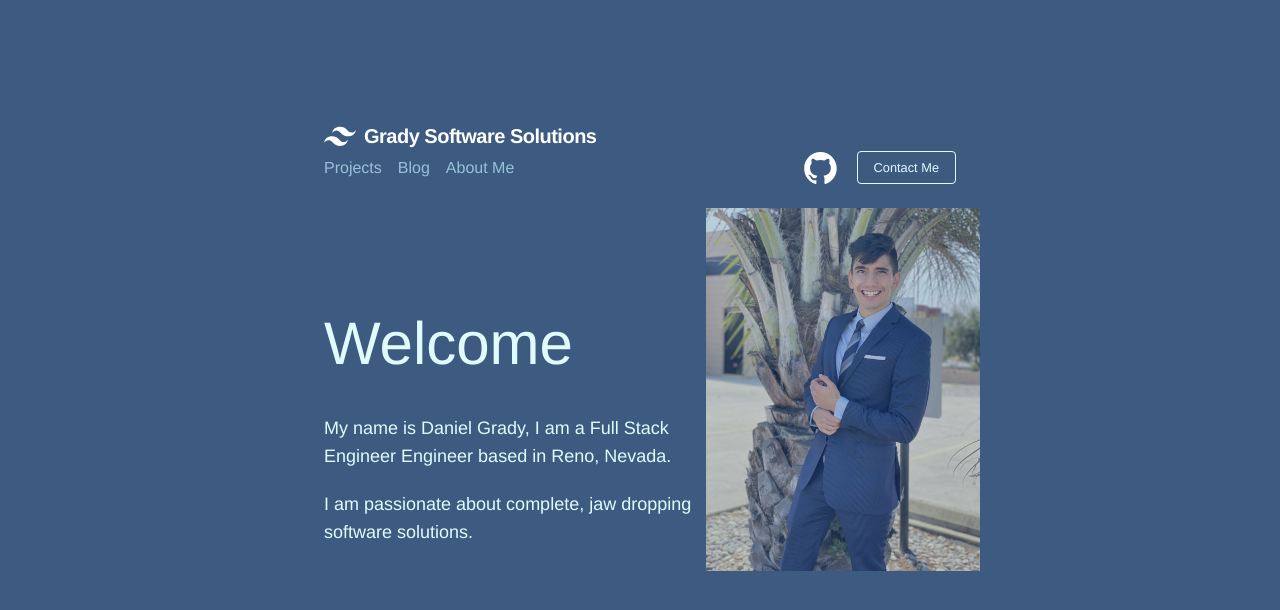
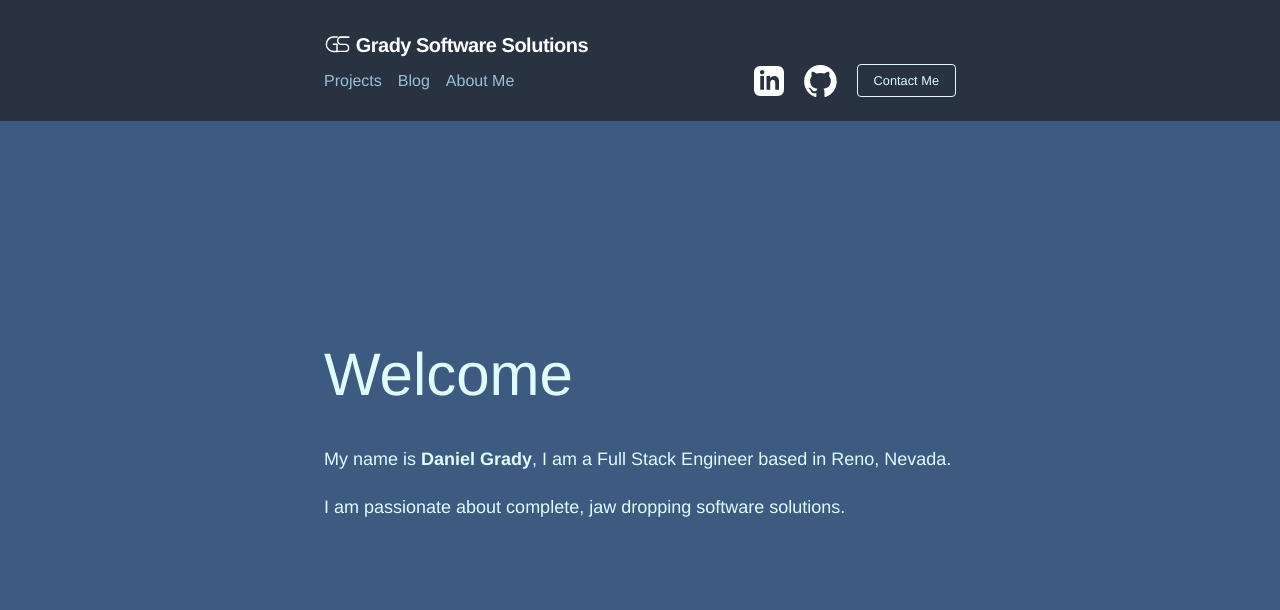
Before and after one commit to MusicalSurfer/personal-website, a Next.js app: page / in a window 1280 px wide. Shown: the top 610 px of the page. Built offline with nearby package versions, Linux system fonts and the light colour scheme.

Commit message:
Add AboutMe, Blog, Footer components and changes to styling

```diff
--- /dev/null
+++ b/app/components/AboutMe.jsx
@@ -0,0 +1,11 @@
+const AboutMe = () => {
+  return (
+    <>
+      <div className="relative">
+        <Image priority={true} src="/profile.jpeg" alt="Picture of the author" width={500} height={300} />
+        <div className="absolute bg-read-more-gradient inset-0"></div>
+      </div>
+    </>
+  )
+}
+export default AboutMe;
--- a/app/components/Header.jsx
+++ b/app/components/Header.jsx
@@ -1,12 +1,14 @@
 const Header = () => {
   return (
-    <nav className="flex items-center justify-between flex-wrap bg-deep-blue p-6 w-full">
+    <nav className="flex items-center justify-between flex-wrap p-6 w-full">
       <div className="flex items-center flex-shrink-0 text-white mr-6">
-        <svg className="fill-current h-8 w-8 mr-2" width="54" height="54" viewBox="0 0 54 54" xmlns="http://www.w3.org/2000/svg"><path d="M13.5 22.1c1.8-7.2 6.3-10.8 13.5-10.8 10.8 0 12.15 8.1 17.55 9.45 3.6.9 6.75-.45 9.45-4.05-1.8 7.2-6.3 10.8-13.5 10.8-10.8 0-12.15-8.1-17.55-9.45-3.6-.9-6.75.45-9.45 4.05zM0 38.3c1.8-7.2 6.3-10.8 13.5-10.8 10.8 0 12.15 8.1 17.55 9.45 3.6.9 6.75-.45 9.45-4.05-1.8 7.2-6.3 10.8-13.5 10.8-10.8 0-12.15-8.1-17.55-9.45-3.6-.9-6.75.45-9.45 4.05z" /></svg>
-        <span className="font-semibold text-xl tracking-tight">Grady Software Solutions</span>
+        <svg className="fill-current mb-3 mr-1" xmlns="http://www.w3.org/2000/svg" width="27.675" height="29.25" viewBox="0 0 123 130"><path d="M41.7 61H61v-6.3H41.7q-14.4 0-24.4 10.2Q7.2 75.2 7.2 90.6q0 14.3 10.1 24.4t24.4 10.1H61V86.7H39.2v6.4h15.3v25.6H41.7q-11.4 0-19.7-8.3t-8.3-19.8q0-12.5 8.3-21.1Q30.2 61 41.7 61z" /><path d="M75 62.3h37.7v-7.6H75q-7.4 0-12.4 5.8-5.1 5.9-5.1 14.3 0 7.6 5.1 13.2 5 5.7 12.4 5.7h20.2q4.5 0 8 3.8 3.3 4 3.3 8.7 0 5.6-3.25 9.1t-8.05 3.5H57.5v6.2h37.7q7.5 0 12.5-5.2t5-13.6q0-7.6-5-13.2-5.1-5.6-12.5-5.6H75q-4.6 0-7.9-4-3.4-3.7-3.4-8.6 0-5.6 3.25-9.05T75 62.3z" /></svg>
+        <a href="/">
+          <span className="font-semibold text-xl tracking-tight">Grady Software Solutions</span>
+        </a>
       </div>
       <div className="block lg:hidden">
-        <button className="flex items-center px-3 py-2 border rounded text-teal-200 border-teal-400 hover:text-white hover:border-white">
+        <button className="flex items-center px-3 py-2 border rounded text-deep-light-blue border-deep-light-blue hover:text-white hover:border-white">
           <svg className="fill-current h-3 w-3" viewBox="0 0 20 20" xmlns="http://www.w3.org/2000/svg"><title>Menu</title><path d="M0 3h20v2H0V3zm0 6h20v2H0V9zm0 6h20v2H0v-2z" /></svg>
         </button>
       </div>
@@ -22,9 +24,14 @@ const Header = () => {
             About Me
           </a>
         </div>
-        <div>
-          <svg style={{ verticalAlign: "middle", marginRight: "20px", display: "inline-block" }} width="33" height="32" viewBox="0 0 98 96" xmlns="http://www.w3.org/2000/svg"><path fill-rule="evenodd" clip-rule="evenodd" d="M48.854 0C21.839 0 0 22 0 49.217c0 21.756 13.993 40.172 33.405 46.69 2.427.49 3.316-1.059 3.316-2.362 0-1.141-.08-5.052-.08-9.127-13.59 2.934-16.42-5.867-16.42-5.867-2.184-5.704-5.42-7.17-5.42-7.17-4.448-3.015.324-3.015.324-3.015 4.934.326 7.523 5.052 7.523 5.052 4.367 7.496 11.404 5.378 14.235 4.074.404-3.178 1.699-5.378 3.074-6.6-10.839-1.141-22.243-5.378-22.243-24.283 0-5.378 1.94-9.778 5.014-13.2-.485-1.222-2.184-6.275.486-13.038 0 0 4.125-1.304 13.426 5.052a46.97 46.97 0 0 1 12.214-1.63c4.125 0 8.33.571 12.213 1.63 9.302-6.356 13.427-5.052 13.427-5.052 2.67 6.763.97 11.816.485 13.038 3.155 3.422 5.015 7.822 5.015 13.2 0 18.905-11.404 23.06-22.324 24.283 1.78 1.548 3.316 4.481 3.316 9.126 0 6.6-.08 11.897-.08 13.526 0 1.304.89 2.853 3.316 2.364 19.412-6.52 33.405-24.935 33.405-46.691C97.707 22 75.788 0 48.854 0z" fill="#fff" /></svg>
-          <a href="#" className="text-sm px-4 py-2 leading-none border rounded text-light-blue border-light-blue hover:border-transparent hover:text-deep-blue hover:bg-white mt-4 lg:mt-0">Contact Me</a>
+        <div className="antialiased">
+          <a href="https://www.linkedin.com/in/daniel-grady/">
+            <svg style={{ fill: "white", verticalAlign: "middle", marginRight: "20px", display: "inline-block" }} width="30" height="30" viewBox="0 0 24 24" xmlns="http://www.w3.org/2000/svg"><path d="M19 0h-14c-2.761 0-5 2.239-5 5v14c0 2.761 2.239 5 5 5h14c2.762 0 5-2.239 5-5v-14c0-2.761-2.238-5-5-5zm-11 19h-3v-11h3v11zm-1.5-12.268c-.966 0-1.75-.79-1.75-1.764s.784-1.764 1.75-1.764 1.75.79 1.75 1.764-.783 1.764-1.75 1.764zm13.5 12.268h-3v-5.604c0-3.368-4-3.113-4 0v5.604h-3v-11h3v1.765c1.396-2.586 7-2.777 7 2.476v6.759z" /></svg>
+          </a>
+          <a href="https://github.com/MusicalSurfer">
+            <svg style={{ verticalAlign: "middle", marginRight: "20px", display: "inline-block" }} width="33" height="32" viewBox="0 0 98 96" xmlns="http://www.w3.org/2000/svg"><path fillRule="evenodd" clipRule="evenodd" d="M48.854 0C21.839 0 0 22 0 49.217c0 21.756 13.993 40.172 33.405 46.69 2.427.49 3.316-1.059 3.316-2.362 0-1.141-.08-5.052-.08-9.127-13.59 2.934-16.42-5.867-16.42-5.867-2.184-5.704-5.42-7.17-5.42-7.17-4.448-3.015.324-3.015.324-3.015 4.934.326 7.523 5.052 7.523 5.052 4.367 7.496 11.404 5.378 14.235 4.074.404-3.178 1.699-5.378 3.074-6.6-10.839-1.141-22.243-5.378-22.243-24.283 0-5.378 1.94-9.778 5.014-13.2-.485-1.222-2.184-6.275.486-13.038 0 0 4.125-1.304 13.426 5.052a46.97 46.97 0 0 1 12.214-1.63c4.125 0 8.33.571 12.213 1.63 9.302-6.356 13.427-5.052 13.427-5.052 2.67 6.763.97 11.816.485 13.038 3.155 3.422 5.015 7.822 5.015 13.2 0 18.905-11.404 23.06-22.324 24.283 1.78 1.548 3.316 4.481 3.316 9.126 0 6.6-.08 11.897-.08 13.526 0 1.304.89 2.853 3.316 2.364 19.412-6.52 33.405-24.935 33.405-46.691C97.707 22 75.788 0 48.854 0z" fill="#fff" /></svg>
+          </a>
+          <a href="mailto:gradysoftwaresolutions@gmail.com" className="text-sm px-4 py-2 leading-none border rounded text-light-blue border-light-blue hover:border-transparent hover:text-deep-blue hover:bg-white mt-4 lg:mt-0">Contact Me</a>
         </div>
       </div>
     </nav>
--- a/app/components/Landing.jsx
+++ b/app/components/Landing.jsx
@@ -1,15 +1,12 @@
-import Image from 'next/image'
 
 const Landing = () => {
   return (
     <div className="flex justify-between items-center">
-      <div className="ml-6 text-light-blue flex flex-col items-start">
-        <h1 className="text-left mt-20 text-6xl">Welcome</h1>
-        <p className="pt-10 text-lg">My name is Daniel Grady, I am a Full Stack Engineer Engineer based in Reno, Nevada.</p>
+
+      <div className="ml-6 text-light-blue flex flex-col items-start mt-56">
+        <h1 className="text-left text-6xl">Welcome</h1>
+        <p className="pt-10 text-lg">My name is <b>Daniel Grady</b>, I am a Full Stack Engineer based in Reno, Nevada.</p>
         <p className="pt-5 text-lg">I am passionate about complete, jaw dropping software solutions.</p>
-      </div>
-      <div className="opacity-70">
-        <Image src="/profile.jpeg" alt="Picture of the author" width={500} height={300} />
       </div>
     </div>
   )
--- a/app/page.js
+++ b/app/page.js
@@ -3,9 +3,11 @@ import Header from "./components/Header.jsx";
 
 export default function Home() {
   return (
-    <div className="main-container flex min-h-screen flex-col justify-start items-center bg-custom-gradient py-24 px-300px font-sans antialiased">
-      <div className="main-sub-container w-full h-full rounded-sm after:w-90px after:h-90px">
+    <div className="main-container flex min-h-screen flex-col justify-start items-center bg-custom-gradient pb-24 font-sans antialiased">
+      <div className="px-300px h-full w-full bg-shale-grey">
         <Header />
+      </div>
+      <div className="main-sub-container w-full h-full relative px-300px">
         <Landing />
       </div>
     </div>
--- a/tailwind.config.js
+++ b/tailwind.config.js
@@ -123,7 +123,8 @@ module.exports = {
       backgroundImage: {
         'border-gradient': 'linear-gradient(135deg, #f8f8f8 0%, #fff 98.8%)',
         'custom-gradient': 'linear-gradient(180deg, #3d5a80 70%, #3d6080)',
-        'read-more-gradient': 'linear-gradient(180deg, hsla(0, 0%, 100%, 0), #fff)',
+        'picture-gradient': 'linear-gradient(180deg, #3d5a80 70%, #3d6080)',
+        'read-more-gradient': 'radial-gradient(hsla(0, 0%, 100%, 0) 90%, #3d5a80)',
         "gradient-radial": "radial-gradient(var(--tw-gradient-stops))",
         "gradient-conic":
           "conic-gradient(from 180deg at 50% 50%, var(--tw-gradient-stops))",
```
Also changed, not shown: app/globals.css (+2 -5 lines), app/components/Blog.jsx (added), app/components/Footer.jsx (added), public/logo.svg (added).
